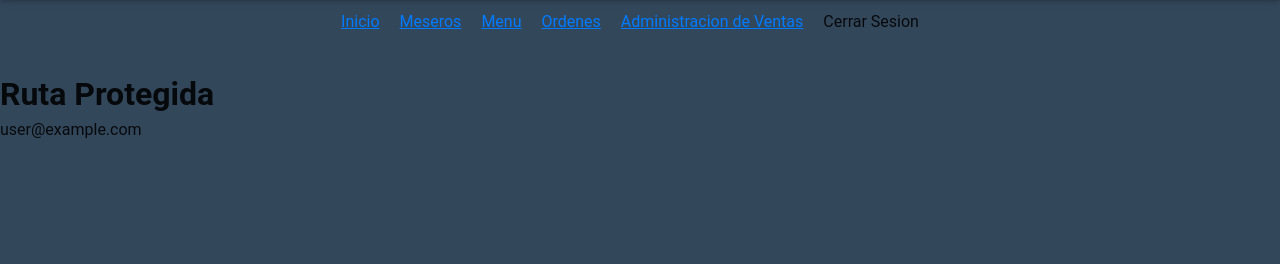
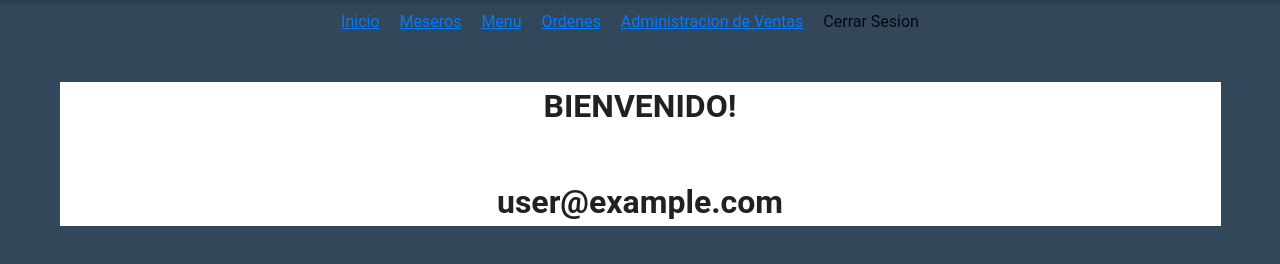
Before and after one commit to Athemsj01/ClientRestaurante, a Vue app: page /inicio in a window 1280 px wide. Shown: the part 130-394 px from the top of the page. Built offline with nearby package versions, Linux system fonts and the light colour scheme; no server answers; sample sign-in values are in the browser's storage; a small style sheet from the web is missing.

Commit message:
Correcciones

```diff
--- a/src/views/Inicio.vue
+++ b/src/views/Inicio.vue
@@ -1,7 +1,9 @@
 <template>
-    <div>
-        <h1>Ruta Protegida</h1>
-        <p>{{usuario.email}}</p>
+    <div class="container">
+        <h1 class="text-center text-color white">BIENVENIDO!
+        <br><br>
+        {{usuario.email}}
+        </h1>
     </div>
 </template>
 
```
